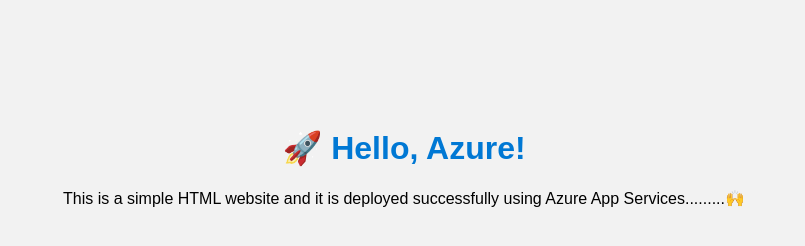
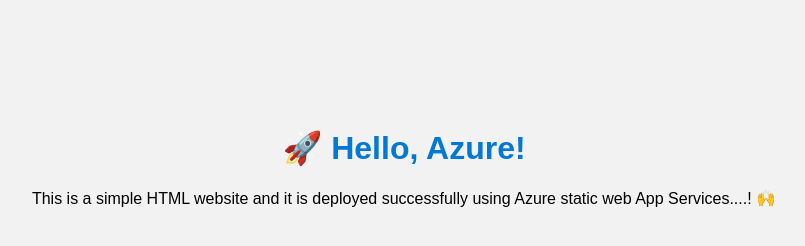
Before and after one commit to 28kanchan/WebDemo, a plain HTML site: page index.html in a window 1280 px wide. Shown: the whole page, without its empty margins (236-1041 px from the left). Drawn offline with Linux system fonts and the light colour scheme.

Commit message:
final index.html

```diff
--- a/index.html
+++ b/index.html
@@ -18,7 +18,7 @@
 </head>
 <body>
   <h1>🚀 Hello, Azure!</h1>
-  <p>This is a simple HTML website and it is deployed successfully using Azure App Services.........🙌</p>
+  <p>This is a simple HTML website and it is deployed successfully using Azure static web App Services....! 🙌</p>
   <div class="main"> </div>
 </body>
 </html>
```
